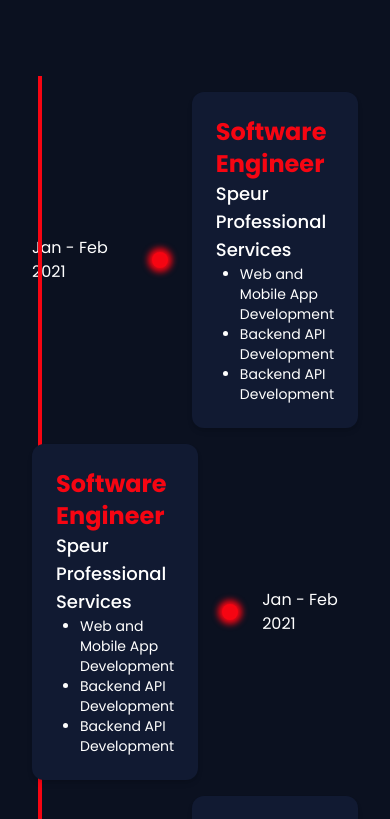
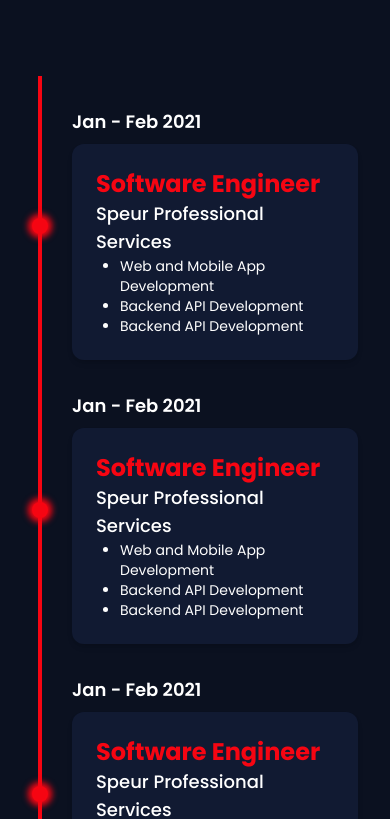
Before and after one commit to NathanDowner/personal-site, a React (Create React App) app: page / in a window 390 px wide. Shown: the part 1992-2811 px from the top of the page. Built offline with nearby package versions, Linux system fonts and the light colour scheme.

Commit message:
make job card responsive

```diff
--- a/src/components/JobEntry.tsx
+++ b/src/components/JobEntry.tsx
@@ -1,8 +1,17 @@
 const JobEntry = () => {
   return (
-    <li className="odd:reversed grid grid-cols-[1fr_auto_1fr] items-center gap-6">
-      <p className="justify-self-end">Jan - Feb 2021</p>
+    <li className="md:odd:reversed grid grid-cols-[auto_1fr] items-center gap-6 md:grid-cols-[1fr_auto_1fr]">
+      {/* Date */}
+      <p className="hidden justify-self-end md:inline-block">Jan - Feb 2021</p>
+
+      {/* Blip */}
       <div className="work-blip relative h-4 w-4 rounded-full bg-red" />
+
+      {/* Card */}
+      <div>
+        <p className="mb-2 mt-4 text-lg font-semibold md:hidden">
+          Jan - Feb 2021
+        </p>
         <div className="not-reversed relative inline-block rounded-xl bg-card-bg p-6 shadow-md">
           <h3 className="text-2xl font-bold text-red">Software Engineer</h3>
           <h4 className="text-lg font-medium">Speur Professional Services</h4>
@@ -12,6 +21,7 @@
             <li>Backend API Development</li>
           </ul>
         </div>
+      </div>
     </li>
   );
 };
```
Lines whose indentation alone changed are shown as unchanged.
